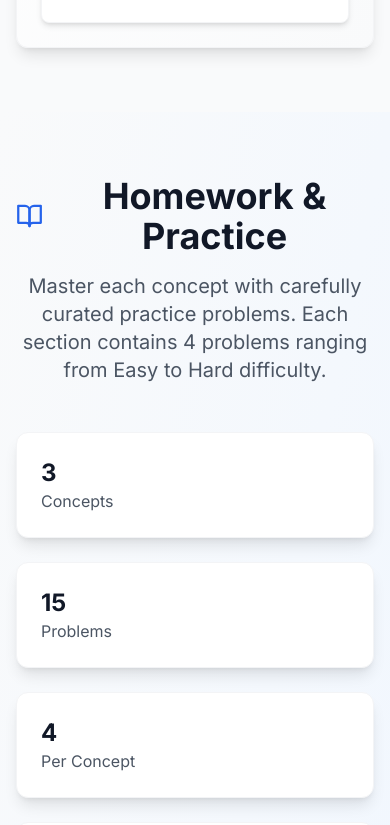
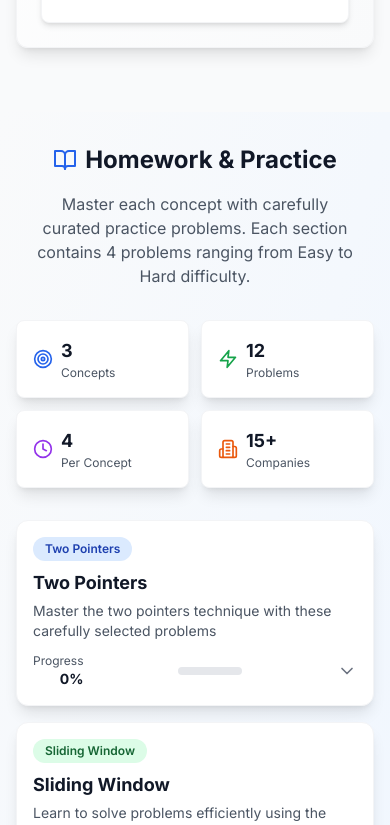
Before and after one commit to subhash-22-codes/Dsa_Placement_series, a React (Create React App) app: page / in a window 390 px wide. Shown: the part 9970-10795 px from the top of the page. Built offline with nearby package versions, Linux system fonts and the light colour scheme; a web font is replaced by a local one.

Commit message:
Home Work mobile view

```diff
--- a/src/components/Homework.js
+++ b/src/components/Homework.js
@@ -1,6 +1,6 @@
 import React, { useState } from 'react';
 import { homeworkQuestions } from '../data/questions';
-import { BookOpen, ExternalLink, Clock, Zap, Building2, ChevronDown, ChevronUp } from 'lucide-react';
+import { BookOpen, ExternalLink, Clock, Zap, Building2, Target, ChevronDown, ChevronUp } from 'lucide-react';
 
 const Homework = ({ completedQuestions, toggleQuestionCompletion }) => {
   const [expandedConcept, setExpandedConcept] = useState(null);
@@ -8,8 +8,6 @@ const Homework = ({ completedQuestions, toggleQuestionCompletion }) => {
   const toggleConcept = (concept) => {
     setExpandedConcept(expandedConcept === concept ? null : concept);
   };
-
-
 
   const getDifficultyColor = (difficulty) => {
     switch (difficulty) {
@@ -27,86 +25,89 @@ const Homework = ({ completedQuestions, toggleQuestionCompletion }) => {
   };
 
   return (
-    <section id="homework" className="py-16 bg-gradient-to-br from-gray-50 to-blue-50">
+    <section id="homework" className="py-8 sm:py-16 bg-gradient-to-br from-gray-50 to-blue-50">
       <div className="max-w-7xl mx-auto px-4 sm:px-6 lg:px-8">
         {/* Header */}
-        <div className="text-center mb-12">
+        <div className="text-center mb-8 sm:mb-12">
           <div className="flex items-center justify-center mb-4">
-            <BookOpen className="w-8 h-8 text-blue-600 mr-3" />
-            <h2 className="text-4xl font-bold text-gray-900">Homework & Practice</h2>
+            <BookOpen className="w-6 h-6 sm:w-8 sm:h-8 text-blue-600 mr-2 sm:mr-3" />
+            <h2 className="text-2xl sm:text-4xl font-bold text-gray-900">Homework & Practice</h2>
           </div>
-          <p className="text-xl text-gray-600 max-w-3xl mx-auto">
+          <p className="text-base sm:text-xl text-gray-600 max-w-3xl mx-auto px-4">
             Master each concept with carefully curated practice problems.
             Each section contains 4 problems ranging from Easy to Hard difficulty.
           </p>
         </div>
 
         {/* Stats */}
-        <div className="grid grid-cols-1 md:grid-cols-4 gap-6 mb-12">
-          <div className="bg-white rounded-xl p-6 shadow-lg border border-gray-100">
+        <div className="grid grid-cols-2 md:grid-cols-4 gap-3 sm:gap-6 mb-8 sm:mb-12">
+          <div className="bg-white rounded-lg sm:rounded-xl p-4 sm:p-6 shadow-lg border border-gray-100">
             <div className="flex items-center">
+              <Target className="w-5 h-5 sm:w-8 sm:h-8 text-blue-600 mr-2 sm:mr-3" />
               <div>
-                <p className="text-2xl font-bold text-gray-900">3</p>
-                <p className="text-gray-600">Concepts</p>
+                <p className="text-lg sm:text-2xl font-bold text-gray-900">3</p>
+                <p className="text-xs sm:text-sm text-gray-600">Concepts</p>
               </div>
             </div>
           </div>
-          <div className="bg-white rounded-xl p-6 shadow-lg border border-gray-100">
+          <div className="bg-white rounded-lg sm:rounded-xl p-4 sm:p-6 shadow-lg border border-gray-100">
             <div className="flex items-center">
+              <Zap className="w-5 h-5 sm:w-8 sm:h-8 text-green-600 mr-2 sm:mr-3" />
               <div>
-                <p className="text-2xl font-bold text-gray-900">15</p>
-                <p className="text-gray-600">Problems</p>
+                <p className="text-lg sm:text-2xl font-bold text-gray-900">12</p>
+                <p className="text-xs sm:text-sm text-gray-600">Problems</p>
               </div>
             </div>
           </div>
-          <div className="bg-white rounded-xl p-6 shadow-lg border border-gray-100">
+          <div className="bg-white rounded-lg sm:rounded-xl p-4 sm:p-6 shadow-lg border border-gray-100">
             <div className="flex items-center">
+              <Clock className="w-5 h-5 sm:w-8 sm:h-8 text-purple-600 mr-2 sm:mr-3" />
               <div>
-                <p className="text-2xl font-bold text-gray-900">4</p>
-                <p className="text-gray-600">Per Concept</p>
+                <p className="text-lg sm:text-2xl font-bold text-gray-900">4</p>
+                <p className="text-xs sm:text-sm text-gray-600">Per Concept</p>
               </div>
             </div>
           </div>
-          <div className="bg-white rounded-xl p-6 shadow-lg border border-gray-100">
+          <div className="bg-white rounded-lg sm:rounded-xl p-4 sm:p-6 shadow-lg border border-gray-100">
             <div className="flex items-center">
-              <Building2 className="w-8 h-8 text-orange-600 mr-3" />
+              <Building2 className="w-5 h-5 sm:w-8 sm:h-8 text-orange-600 mr-2 sm:mr-3" />
               <div>
-                <p className="text-2xl font-bold text-gray-900">15+</p>
-                <p className="text-gray-600">Companies</p>
+                <p className="text-lg sm:text-2xl font-bold text-gray-900">15+</p>
+                <p className="text-xs sm:text-sm text-gray-600">Companies</p>
               </div>
             </div>
           </div>
         </div>
 
         {/* Concepts Grid */}
-        <div className="space-y-6">
+        <div className="space-y-4 sm:space-y-6">
           {homeworkQuestions.map((concept, index) => (
-            <div key={concept.concept} className="bg-white rounded-2xl shadow-lg border border-gray-100 overflow-hidden">
+            <div key={concept.concept} className="bg-white rounded-xl sm:rounded-2xl shadow-lg border border-gray-100 overflow-hidden">
               {/* Concept Header */}
               <div
-                className="p-6 cursor-pointer hover:bg-gray-50 transition-colors"
+                className="p-4 sm:p-6 cursor-pointer hover:bg-gray-50 transition-colors"
                 onClick={() => toggleConcept(concept.concept)}
               >
-                <div className="flex items-center justify-between">
-                  <div className="flex items-center space-x-4">
-                    <div className={`px-4 py-2 rounded-full text-sm font-semibold ${concept.color}`}>
+                <div className="flex flex-col sm:flex-row sm:items-center sm:justify-between space-y-3 sm:space-y-0">
+                  <div className="flex flex-col sm:flex-row sm:items-center space-y-2 sm:space-y-0 sm:space-x-4">
+                    <div className={`px-3 py-1 sm:px-4 sm:py-2 rounded-full text-xs sm:text-sm font-semibold ${concept.color} w-fit`}>
                       {concept.concept}
                     </div>
                     <div>
-                      <h3 className="text-xl font-bold text-gray-900">{concept.concept}</h3>
-                      <p className="text-gray-600 mt-1">{concept.description}</p>
+                      <h3 className="text-lg sm:text-xl font-bold text-gray-900">{concept.concept}</h3>
+                      <p className="text-sm sm:text-base text-gray-600 mt-1">{concept.description}</p>
                     </div>
                   </div>
-                  <div className="flex items-center space-x-4">
+                  <div className="flex items-center justify-between sm:justify-end space-x-3 sm:space-x-4">
                     {/* Progress */}
                     <div className="text-right">
-                      <div className="text-sm text-gray-600">Progress</div>
-                      <div className="text-lg font-bold text-gray-900">
+                      <div className="text-xs sm:text-sm text-gray-600">Progress</div>
+                      <div className="text-sm sm:text-lg font-bold text-gray-900">
                         {Math.round(getProgressForConcept(concept))}%
                       </div>
                     </div>
                     {/* Progress Bar */}
-                    <div className="w-24 h-2 bg-gray-200 rounded-full overflow-hidden">
+                    <div className="w-16 sm:w-24 h-2 bg-gray-200 rounded-full overflow-hidden">
                       <div
                         className="h-full bg-gradient-to-r from-blue-500 to-purple-600 transition-all duration-300"
                         style={{ width: `${getProgressForConcept(concept)}%` }}
@@ -114,9 +115,9 @@ const Homework = ({ completedQuestions, toggleQuestionCompletion }) => {
                     </div>
                     {/* Expand/Collapse Icon */}
                     {expandedConcept === concept.concept ? (
-                      <ChevronUp className="w-6 h-6 text-gray-500" />
+                      <ChevronUp className="w-5 h-5 sm:w-6 sm:h-6 text-gray-500" />
                     ) : (
-                      <ChevronDown className="w-6 h-6 text-gray-500" />
+                      <ChevronDown className="w-5 h-5 sm:w-6 sm:h-6 text-gray-500" />
                     )}
                   </div>
                 </div>
@@ -125,46 +126,46 @@ const Homework = ({ completedQuestions, toggleQuestionCompletion }) => {
               {/* Questions List */}
               {expandedConcept === concept.concept && (
                 <div className="border-t border-gray-100">
-                  <div className="p-6">
-                    <div className="grid grid-cols-1 lg:grid-cols-2 gap-6">
+                  <div className="p-4 sm:p-6">
+                    <div className="grid grid-cols-1 gap-4 sm:gap-6">
                       {concept.questions.map((question) => (
                         <div
                           key={question.id}
-                          className={`border-2 rounded-xl p-6 transition-all duration-200 hover:shadow-md ${
+                          className={`border-2 rounded-lg sm:rounded-xl p-4 sm:p-6 transition-all duration-200 hover:shadow-md ${
                             completedQuestions.includes(question.id)
                               ? 'border-green-200 bg-green-50'
                               : 'border-gray-200 bg-white'
                           }`}
                         >
                           {/* Question Header */}
-                          <div className="flex items-start justify-between mb-4">
+                          <div className="flex flex-col sm:flex-row sm:items-start sm:justify-between space-y-3 sm:space-y-0">
                             <div className="flex-1">
-                              <div className="flex items-center space-x-3 mb-2">
-                                <h4 className="text-lg font-semibold text-gray-900">
+                              <div className="flex flex-col sm:flex-row sm:items-center space-y-2 sm:space-y-0 sm:space-x-3 mb-2">
+                                <h4 className="text-base sm:text-lg font-semibold text-gray-900">
                                   {question.title}
                                 </h4>
-                                <span className={`px-2 py-1 rounded-full text-xs font-semibold ${getDifficultyColor(question.difficulty)}`}>
+                                <span className={`px-2 py-1 rounded-full text-xs font-semibold w-fit ${getDifficultyColor(question.difficulty)}`}>
                                   {question.difficulty}
                                 </span>
                               </div>
-                              <p className="text-gray-600 text-sm leading-relaxed">
+                              <p className="text-sm text-gray-600 leading-relaxed">
                                 {question.description}
                               </p>
                             </div>
                             <button
                               onClick={() => toggleQuestionCompletion(question.id)}
-                              className={`ml-4 p-2 rounded-full transition-colors ${
+                              className={`self-start sm:ml-4 p-2 rounded-full transition-colors ${
                                 completedQuestions.includes(question.id)
                                   ? 'bg-green-100 text-green-600 hover:bg-green-200'
                                   : 'bg-gray-100 text-gray-400 hover:bg-gray-200'
                               }`}
                             >
                               {completedQuestions.includes(question.id) ? (
-                                <svg className="w-5 h-5" fill="currentColor" viewBox="0 0 20 20">
+                                <svg className="w-4 h-4 sm:w-5 sm:h-5" fill="currentColor" viewBox="0 0 20 20">
                                   <path fillRule="evenodd" d="M16.707 5.293a1 1 0 010 1.414l-8 8a1 1 0 01-1.414 0l-4-4a1 1 0 011.414-1.414L8 12.586l7.293-7.293a1 1 0 011.414 0z" clipRule="evenodd" />
                                 </svg>
                               ) : (
-                                <svg className="w-5 h-5" fill="none" stroke="currentColor" viewBox="0 0 24 24">
+                                <svg className="w-4 h-4 sm:w-5 sm:h-5" fill="none" stroke="currentColor" viewBox="0 0 24 24">
                                   <path strokeLinecap="round" strokeLinejoin="round" strokeWidth={2} d="M5 13l4 4L19 7" />
                                 </svg>
                               )}
@@ -172,10 +173,10 @@ const Homework = ({ completedQuestions, toggleQuestionCompletion }) => {
                           </div>
 
                           {/* Question Details */}
-                          <div className="space-y-3">
+                          <div className="space-y-3 mt-4">
                             {/* Companies */}
                             {question.companies && (
-                              <div className="flex items-center space-x-2">
+                              <div className="flex flex-col sm:flex-row sm:items-center space-y-2 sm:space-y-0 sm:space-x-2">
                                 <Building2 className="w-4 h-4 text-gray-400" />
                                 <div className="flex flex-wrap gap-1">
                                   {question.companies.map((company, idx) => (
@@ -188,14 +189,14 @@ const Homework = ({ completedQuestions, toggleQuestionCompletion }) => {
                             )}
 
                             {/* Complexity */}
-                            <div className="flex items-center space-x-4 text-sm text-gray-600">
+                            <div className="flex flex-col sm:flex-row sm:items-center space-y-2 sm:space-y-0 sm:space-x-4 text-sm text-gray-600">
                               <div className="flex items-center space-x-1">
                                 <Clock className="w-4 h-4" />
-                                <span>{question.timeComplexity}</span>
+                                <span className="text-xs sm:text-sm">{question.timeComplexity}</span>
                               </div>
                               <div className="flex items-center space-x-1">
                                 <Zap className="w-4 h-4" />
-                                <span>{question.spaceComplexity}</span>
+                                <span className="text-xs sm:text-sm">{question.spaceComplexity}</span>
                               </div>
                             </div>
 
@@ -204,7 +205,7 @@ const Homework = ({ completedQuestions, toggleQuestionCompletion }) => {
                               href={question.leetcodeLink}
                               target="_blank"
                               rel="noopener noreferrer"
-                              className="inline-flex items-center space-x-2 text-blue-600 hover:text-blue-800 font-medium transition-colors"
+                              className="inline-flex items-center space-x-2 text-blue-600 hover:text-blue-800 font-medium transition-colors text-sm"
                             >
                               <span>Solve on LeetCode</span>
                               <ExternalLink className="w-4 h-4" />
@@ -221,23 +222,23 @@ const Homework = ({ completedQuestions, toggleQuestionCompletion }) => {
         </div>
 
         {/* Call to Action */}
-        {/* <div className="text-center mt-12">
-          <div className="bg-gradient-to-r from-blue-600 to-purple-600 rounded-2xl p-8 text-white">
-            <h3 className="text-2xl font-bold mb-4">Ready to Master DSA?</h3>
-            <p className="text-blue-100 mb-6 max-w-2xl mx-auto">
+        <div className="text-center mt-8 sm:mt-12">
+          <div className="bg-gradient-to-r from-blue-600 to-purple-600 rounded-xl sm:rounded-2xl p-6 sm:p-8 text-white">
+            <h3 className="text-xl sm:text-2xl font-bold mb-3 sm:mb-4">Ready to Master DSA?</h3>
+            <p className="text-sm sm:text-base text-blue-100 mb-4 sm:mb-6 max-w-2xl mx-auto px-4">
               Complete all practice problems to strengthen your understanding of each concept.
               Track your progress and build confidence for your coding interviews.
             </p>
-            <div className="flex flex-col sm:flex-row gap-4 justify-center">
-              <button className="bg-white text-blue-600 px-6 py-3 rounded-lg font-semibold hover:bg-gray-100 transition-colors">
+            <div className="flex flex-col sm:flex-row gap-3 sm:gap-4 justify-center">
+              <button className="bg-white text-blue-600 px-4 sm:px-6 py-2 sm:py-3 rounded-lg font-semibold hover:bg-gray-100 transition-colors text-sm sm:text-base">
                 View All Problems
               </button>
-              <button className="border-2 border-white text-white px-6 py-3 rounded-lg font-semibold hover:bg-white hover:text-blue-600 transition-colors">
+              <button className="border-2 border-white text-white px-4 sm:px-6 py-2 sm:py-3 rounded-lg font-semibold hover:bg-white hover:text-blue-600 transition-colors text-sm sm:text-base">
                 Track Progress
               </button>
             </div>
           </div>
-        </div> */}
+        </div>
       </div>
     </section>
   );
```
